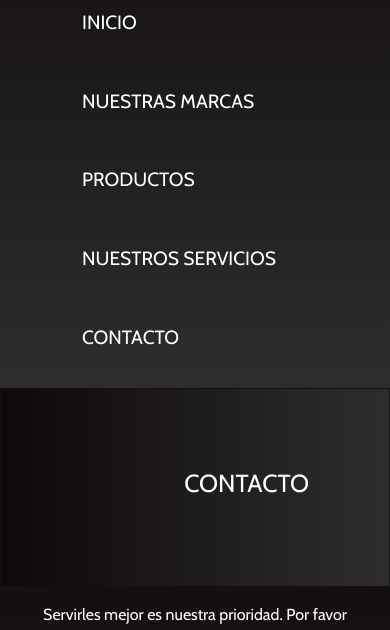
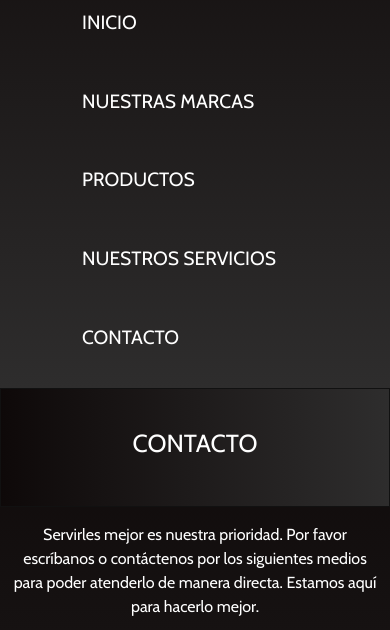
Before and after one commit to cromero12/PreEntrega3-Romero, a website: page pages/contacto.html in a window 390 px wide. Shown: the part 199-829 px from the top of the page. Drawn offline with nearby package versions, Linux system fonts and the light colour scheme.

Commit message:
Media Servicios ajuste

```diff
--- a/scss/components/_media.scss
+++ b/scss/components/_media.scss
@@ -76,7 +76,14 @@
         }
     }
 
+    .tituloservicios{
+        padding: 0%;
+        @include espacio40;
 
+        h2 {
+            text-align: center;
+        }
+    }
 
 
 }
```
Also changed, not shown: css/style.css, 1 other file.
